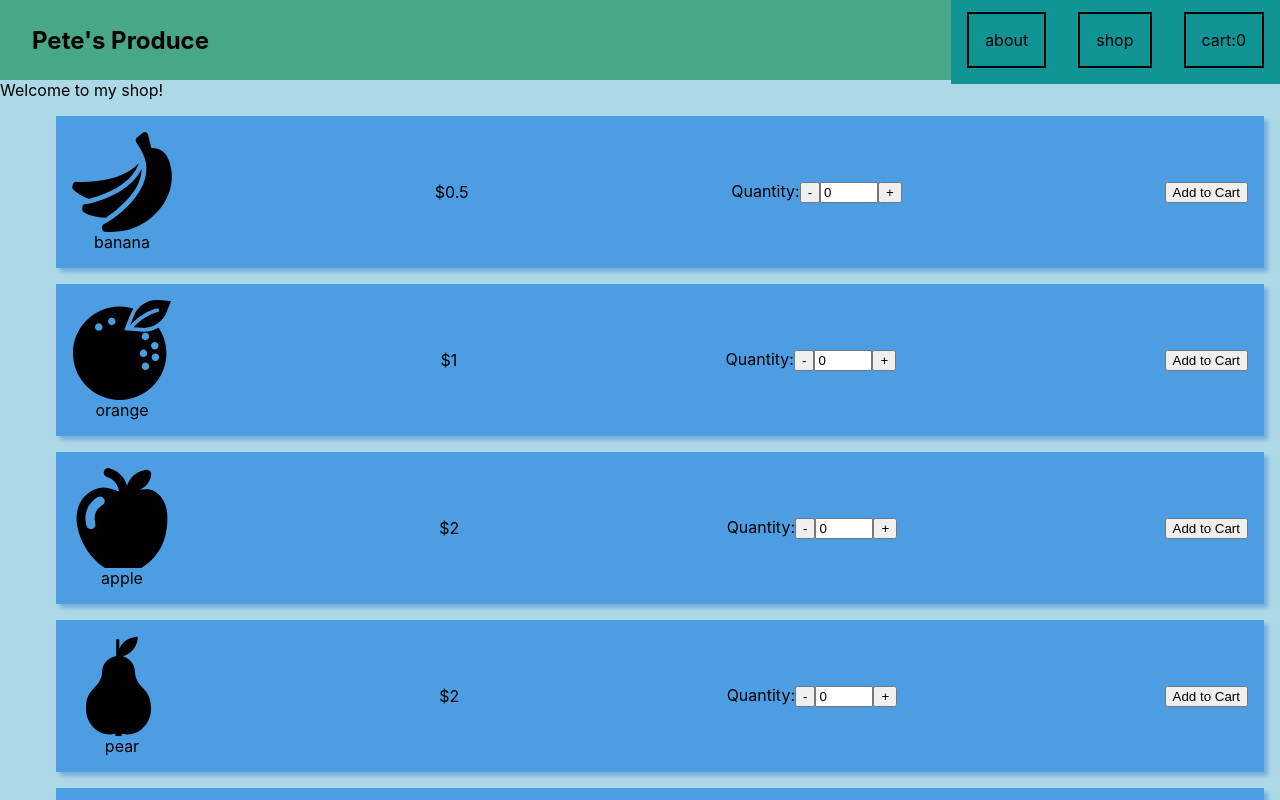
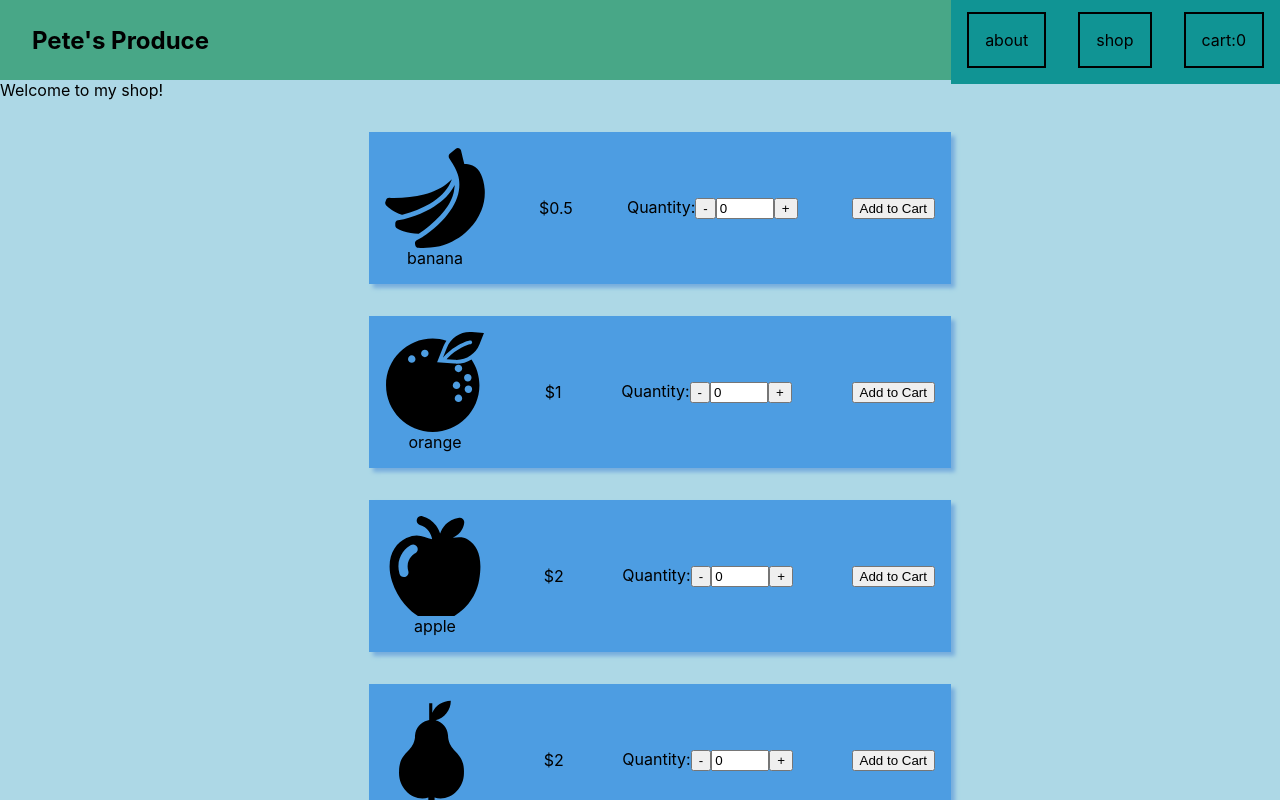
Before and after one commit to sbusenba/odin-shopping-cart, a React (Create React App) app: page /shop in a window 1280 px wide. Shown: the top 800 px of the page. Built offline with nearby package versions, Linux system fonts and the light colour scheme.

Commit message:
added flex property to productView

```diff
--- a/src/styles/productView.css
+++ b/src/styles/productView.css
@@ -4,6 +4,9 @@ img {
 }
 li {
     list-style: none;
+    display:flex;
+    flex-direction: row;
+    justify-content: center;
 }
 li>div{
     border: 2px solid black;
@@ -18,6 +21,7 @@ li>div{
     display:flex;
     flex-direction: column;
     align-items: center;
+
 }
 input {
     width:50px;
@@ -26,4 +30,5 @@ input {
     background-color: rgb(77, 157, 226);
     border: none;
     box-shadow: 0.25rem 0.25rem 0.25rem rgb(119, 173, 221);
+    flex: 0 0 550px;
 }
```
